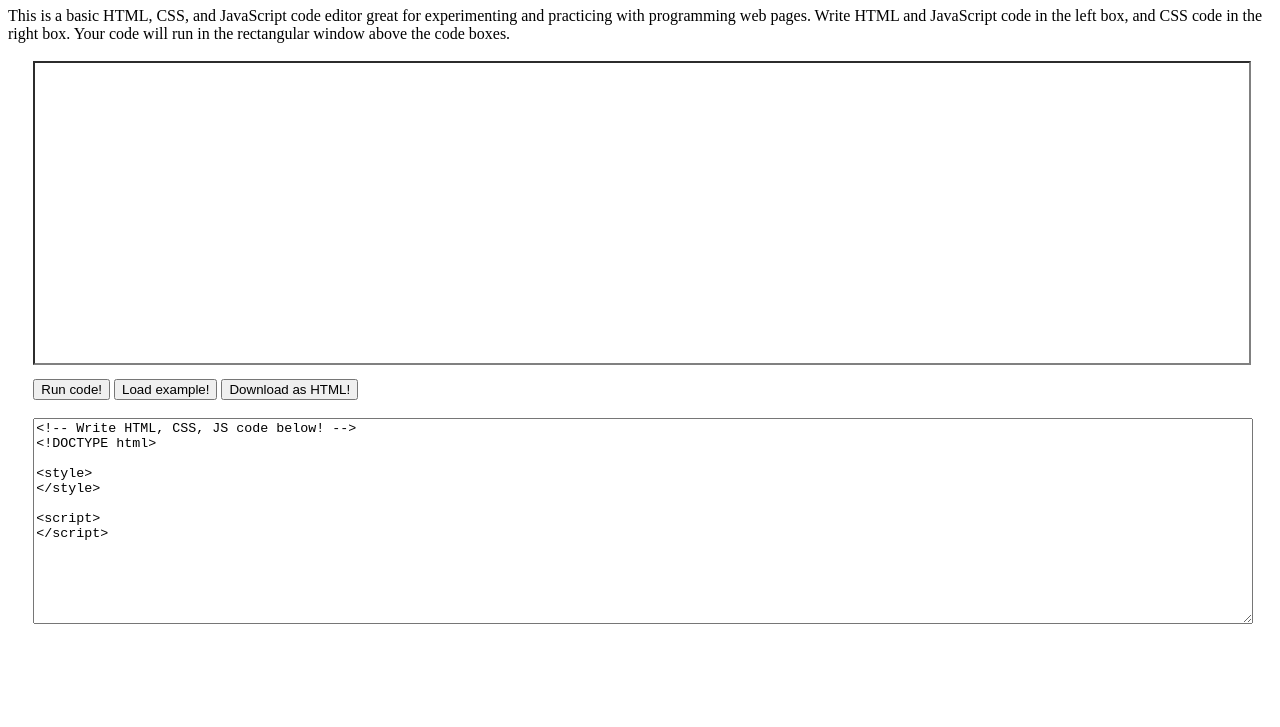
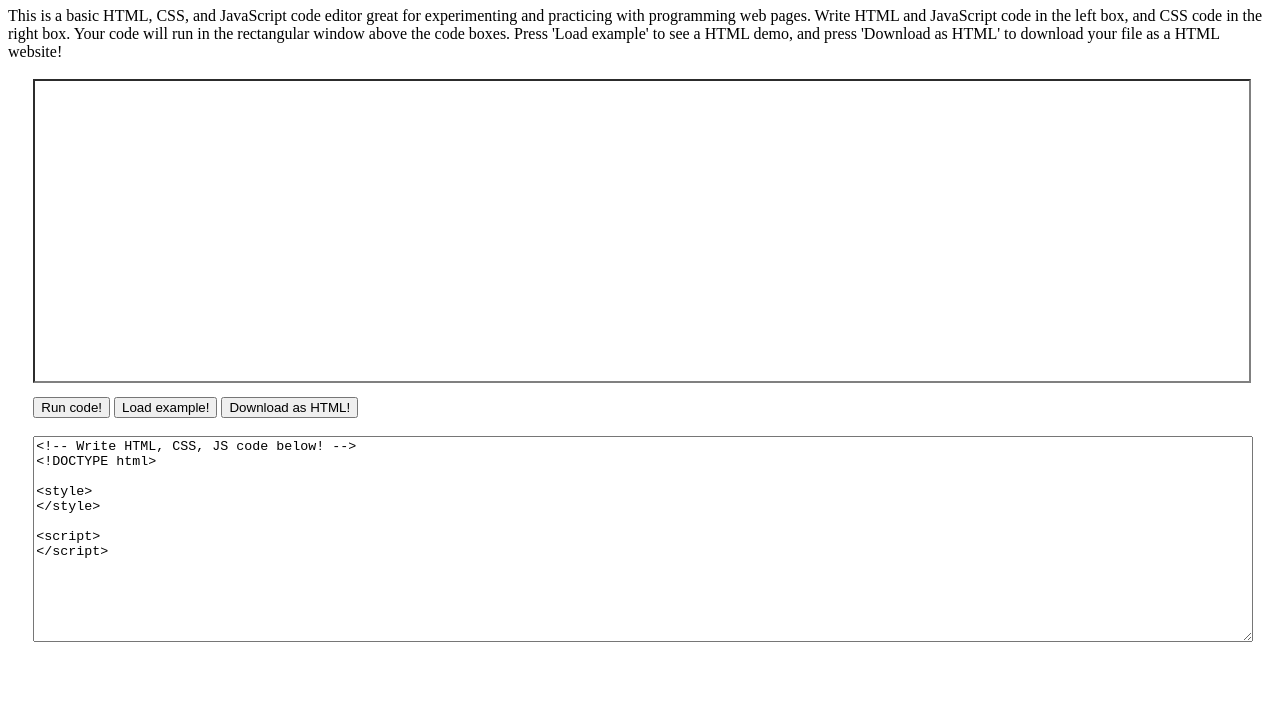
Before and after one commit to At216/HTML-editor, a plain HTML site: page index.html in a window 1280 px wide. Shown: the part 73-800 px from the top of the page. Drawn offline with Linux system fonts and the light colour scheme.

Commit message:
Update index.html
Update header

```diff
--- a/index.html
+++ b/index.html
@@ -2,7 +2,8 @@
  <!DOCTYPE html>
  <h1>Welcome to at216.github.io/HTML-editor/!</h1>
  <span>This is a basic HTML, CSS, and JavaScript code editor great for
- experimenting and practicing with programming web pages. Write HTML and  JavaScript code in the left box, and CSS code in the right box. Your  code will run in the rectangular window above the code boxes. <br><br>
+ experimenting and practicing with programming web pages. Write HTML and  JavaScript code in the left box, and CSS code in the right box. Your  code will run in the rectangular window above the code boxes.
+ Press 'Load example' to see a HTML demo, and press 'Download as HTML' to download your file as a HTML website!<br><br>
     </span>
 
 
```
